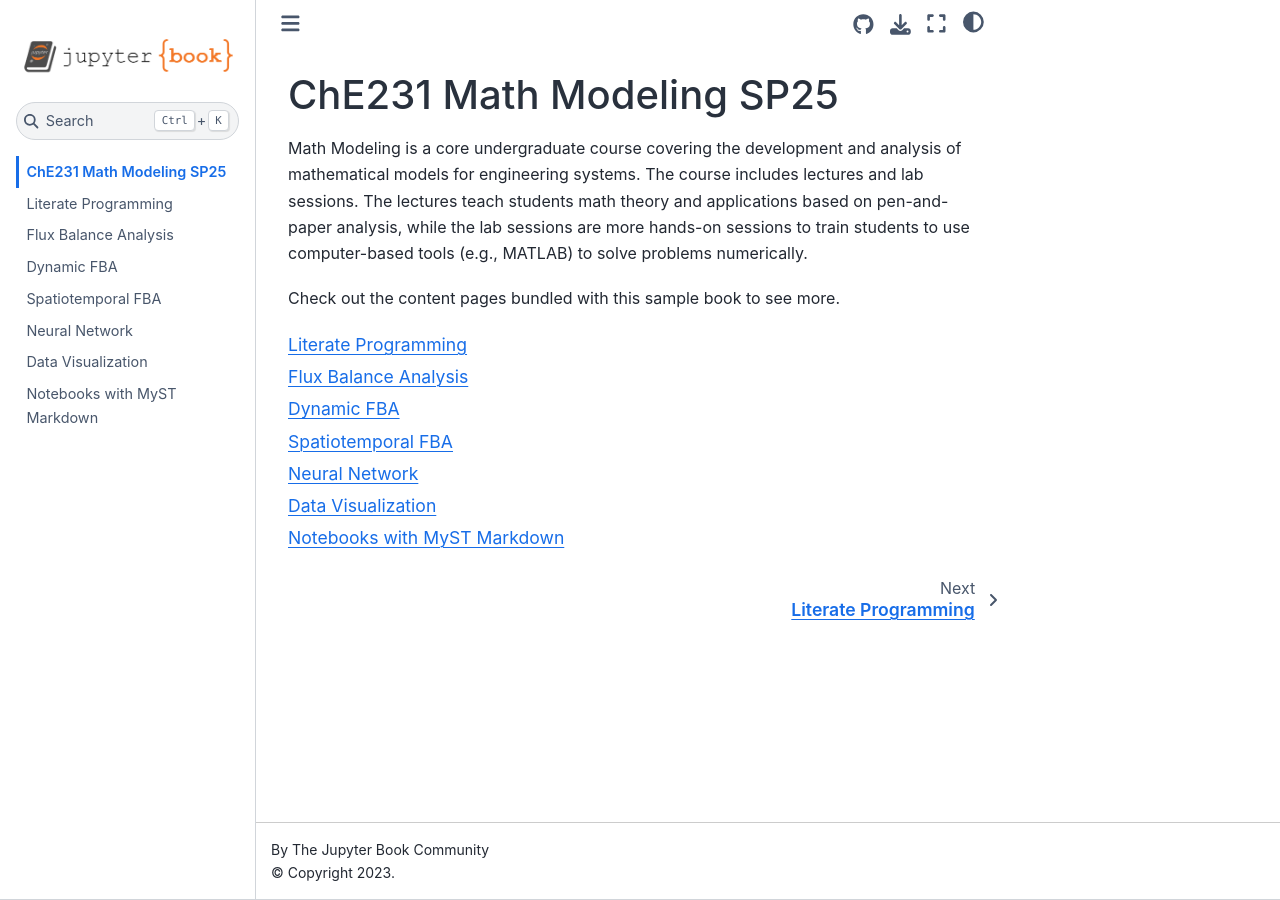
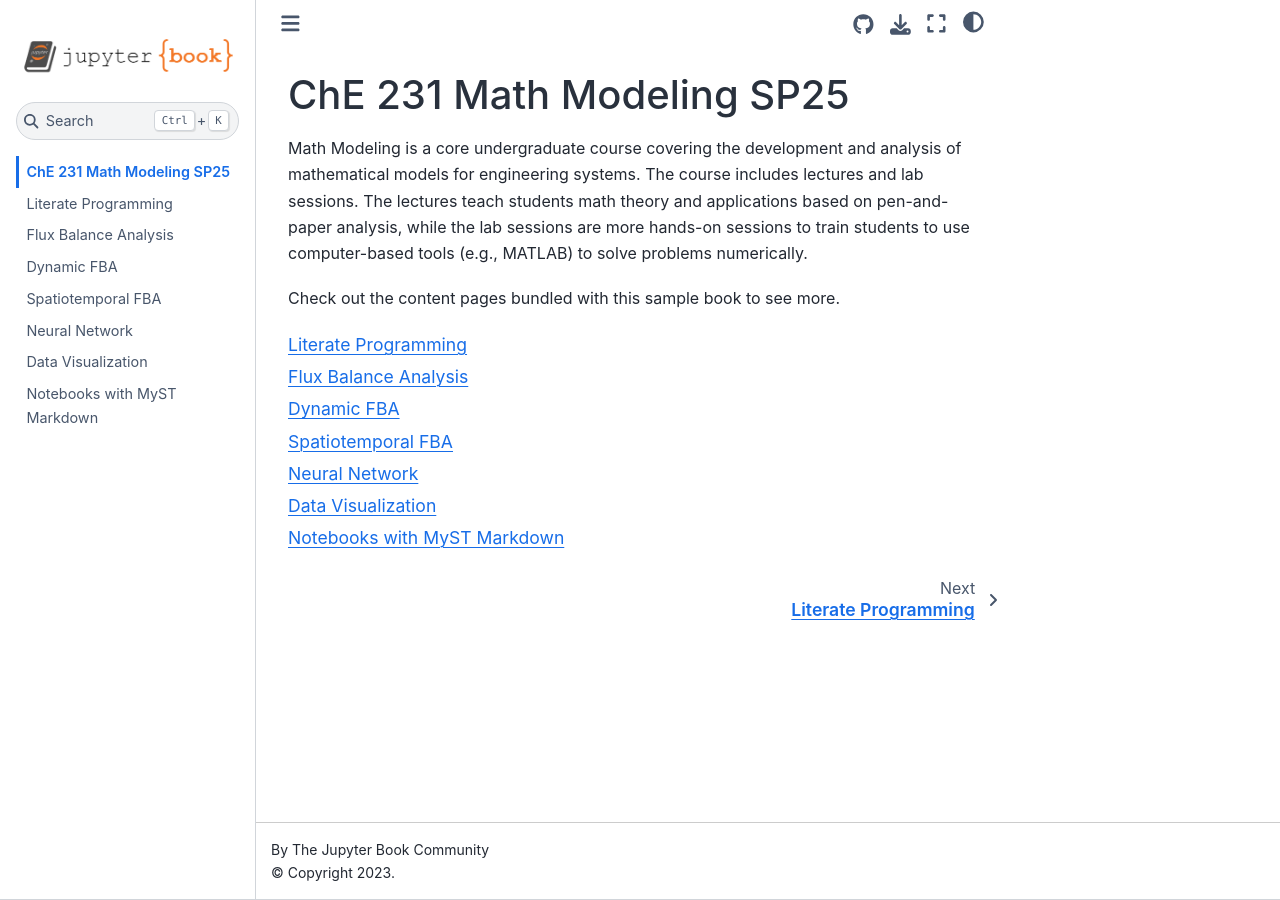
Before and after one commit to jcwang587/math-modeling, a Jupyter Book: the page built from intro.md, in a window 1280 px wide. Built offline with Jupyter Book 1.0.4 settings and Sphinx 7.4.7 and the Sphinx Book theme 1.1.4, drawn with Linux system fonts in a browser that asks for light colours.

Commit message:
Update intro.md

```diff
--- a/intro.md
+++ b/intro.md
@@ -1,4 +1,4 @@
-# ChE231 Math Modeling SP25
+# ChE 231 Math Modeling SP25
 
 Math Modeling is a core undergraduate course covering the development and analysis of mathematical models for engineering systems. The course includes lectures and lab sessions. The lectures teach students math theory and applications based on pen-and-paper analysis, while the lab sessions are more hands-on sessions to train students to use computer-based tools (e.g., MATLAB) to solve problems numerically.
 
```
